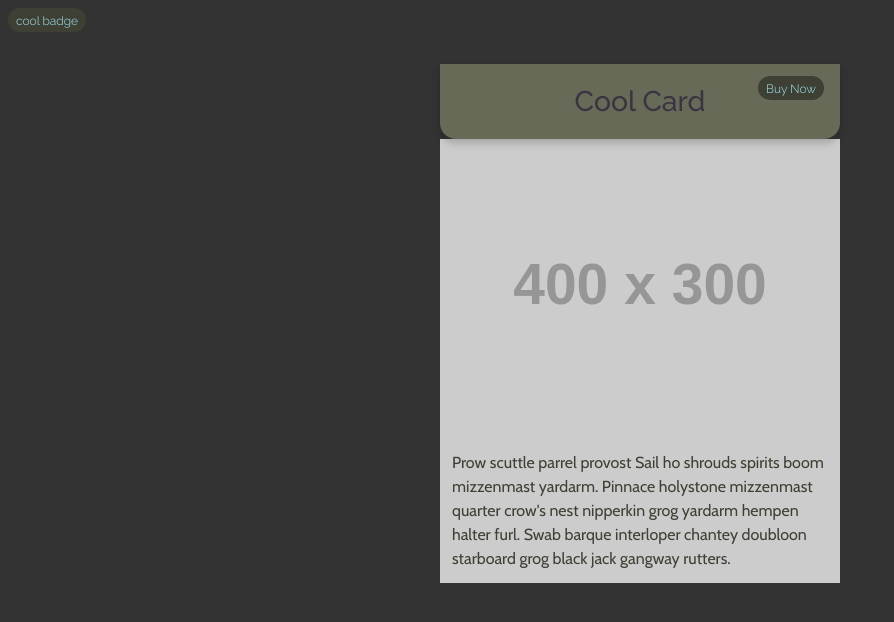
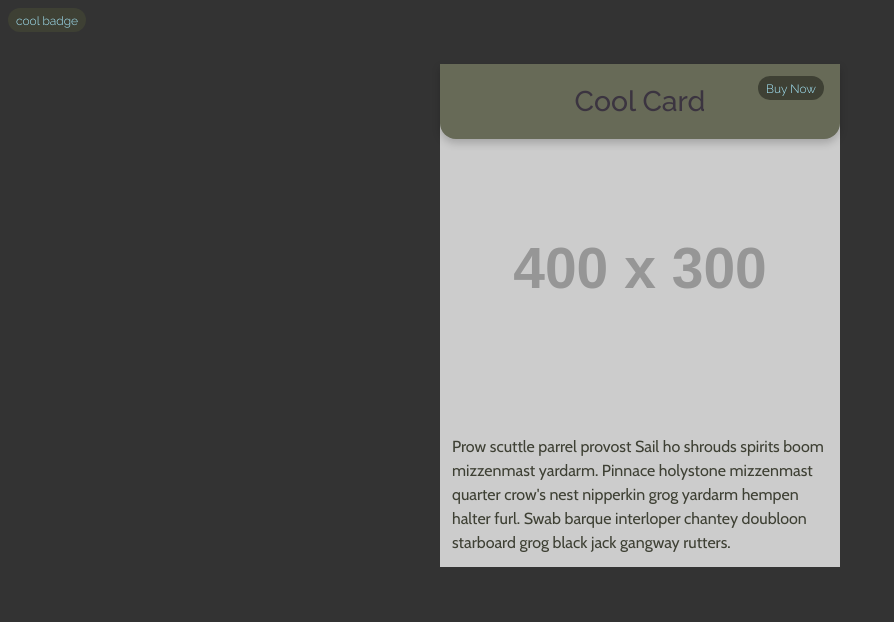
Before and after one commit to waynestedman/react-what-ever, a React (Vite) app: page / in a window 1280 px wide. Shown: the top 622 px of the page, without its empty margins (0-894 px from the left). Built offline with nearby package versions, Linux system fonts and the light colour scheme.

Commit message:
card - tuck img under header

```diff
--- a/src/components/card.module.css
+++ b/src/components/card.module.css
@@ -30,6 +30,10 @@
   }
 }
 
+img {
+  margin-top: -16px;
+}
+
 .cardBody {
   padding: 0.75rem;
   background-color: var(--gray-medium);
```
